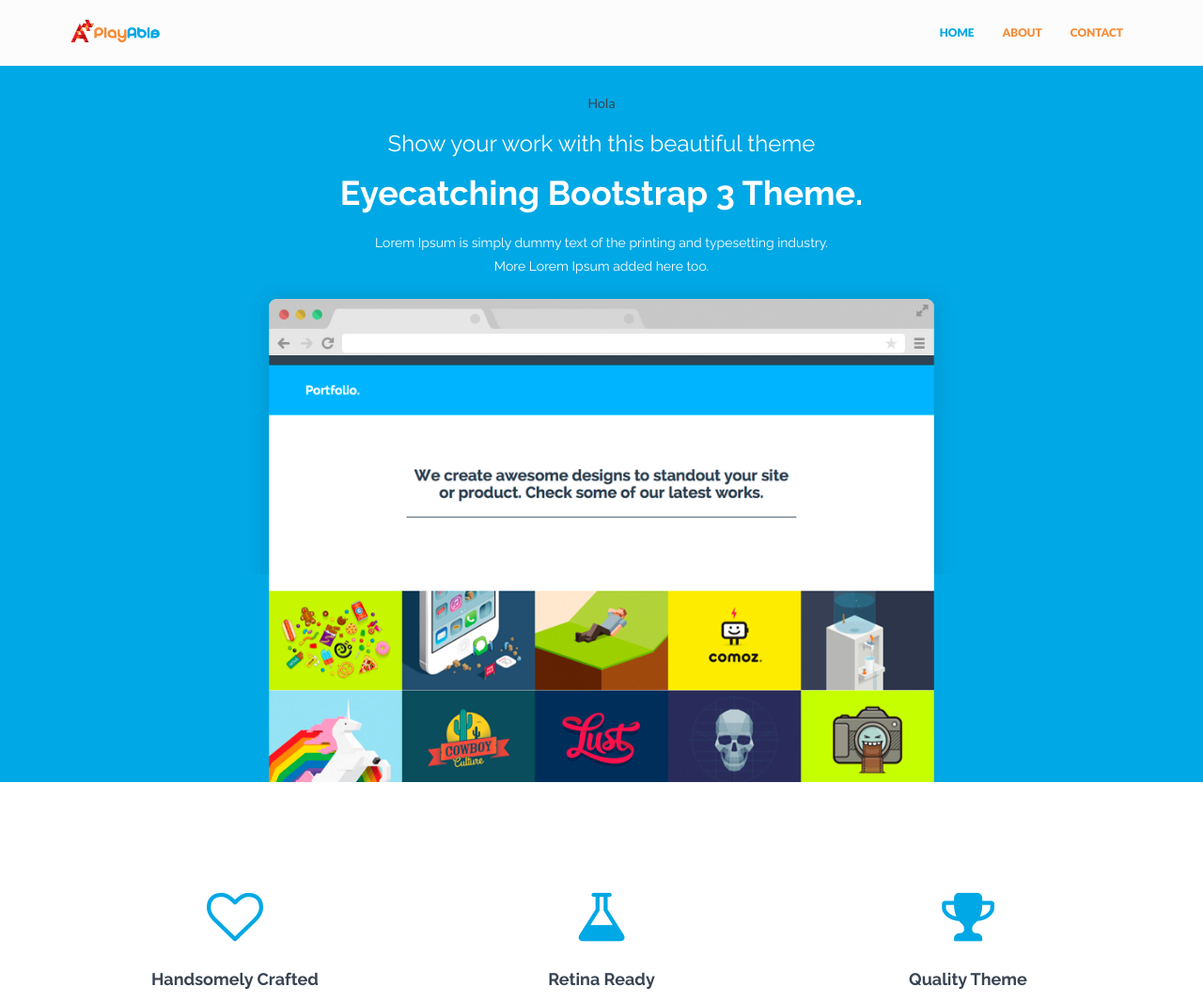
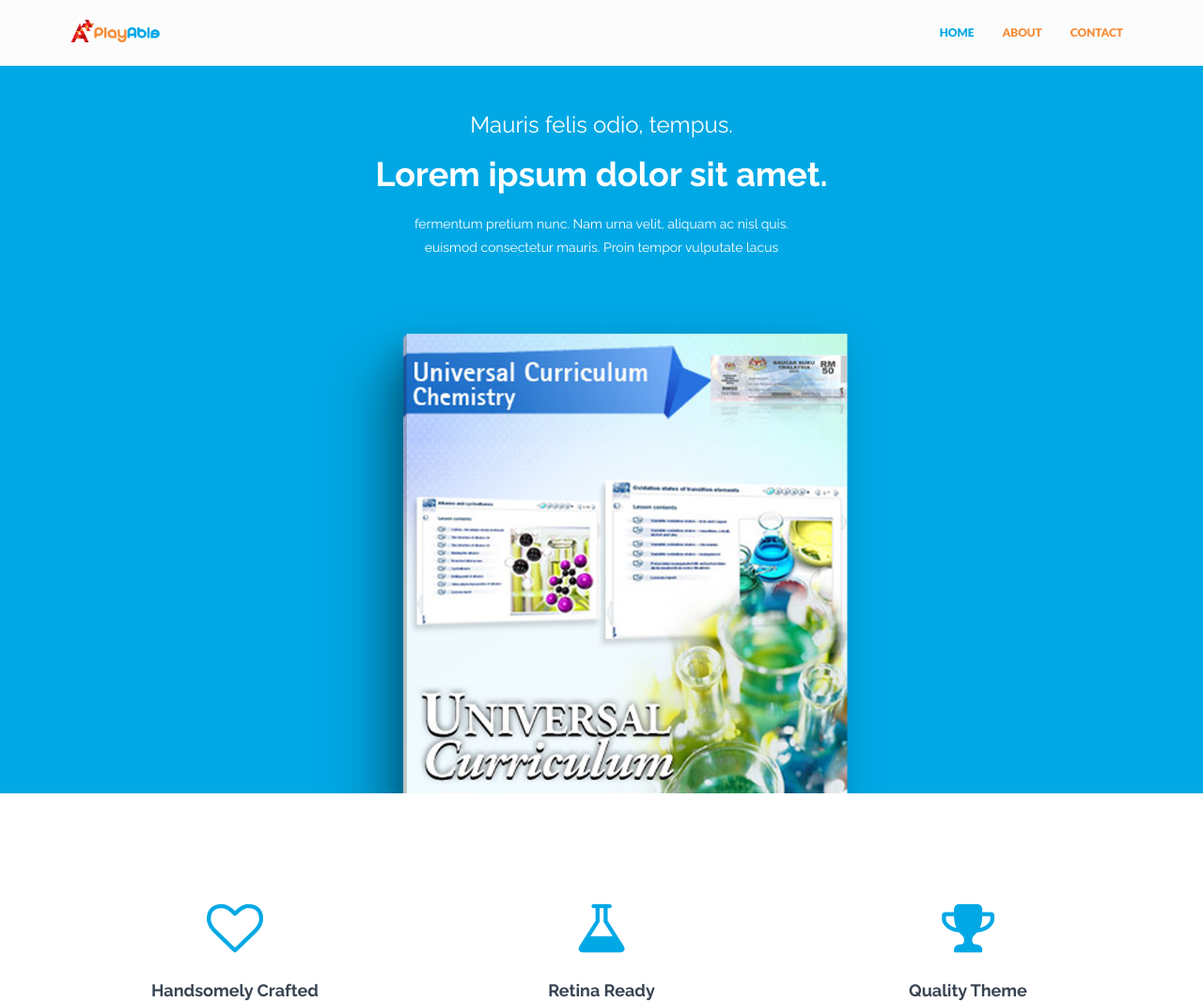
Before and after one commit to i-playable/playable, a Django app: template templates/index.html in a window 1280 px wide. Shown: the top 1066 px of the page at 94% size. Run offline with Django 3.2, Linux system fonts and the light colour scheme; the template is opened without the code that fills it, so the values that code supplies are empty; some libraries are stand-ins or nearby versions.

Commit message:
update packshot

```diff
--- a/templates/base_generic.html
+++ b/templates/base_generic.html
@@ -81,14 +81,13 @@
 		<div class="container">
 			<div class="row">
 				<div class="col-lg-8 col-lg-offset-2">
-					<headerwrap>Hola</headerwrap>
-					<h3>Show your work with this beautiful theme</h3>
-					<h1>Eyecatching Bootstrap 3 Theme.</h1>
-					<h5>Lorem Ipsum is simply dummy text of the printing and typesetting industry.</h5>
-					<h5>More Lorem Ipsum added here too.</h5>
+					<h3>Mauris felis odio, tempus.</h3>
+					<h1>Lorem ipsum dolor sit amet.</h1>
+					<h5>fermentum pretium nunc. Nam urna velit, aliquam ac nisl quis.</h5>
+					<h5>euismod consectetur mauris. Proin tempor vulputate lacus</h5>
 				</div>
 				<div class="col-lg-8 col-lg-offset-2 himg">
-					<img src="{% static "img/browser.png" %}" class="img-responsive">
+					<img src="{% static 'img/pack_shot.png' %}" class="img-responsive">
 				</div>
 			</div><!-- /row -->
 		</div> <!-- /container -->
```
Also changed, not shown: assets/img/pack_shot.png (added).
